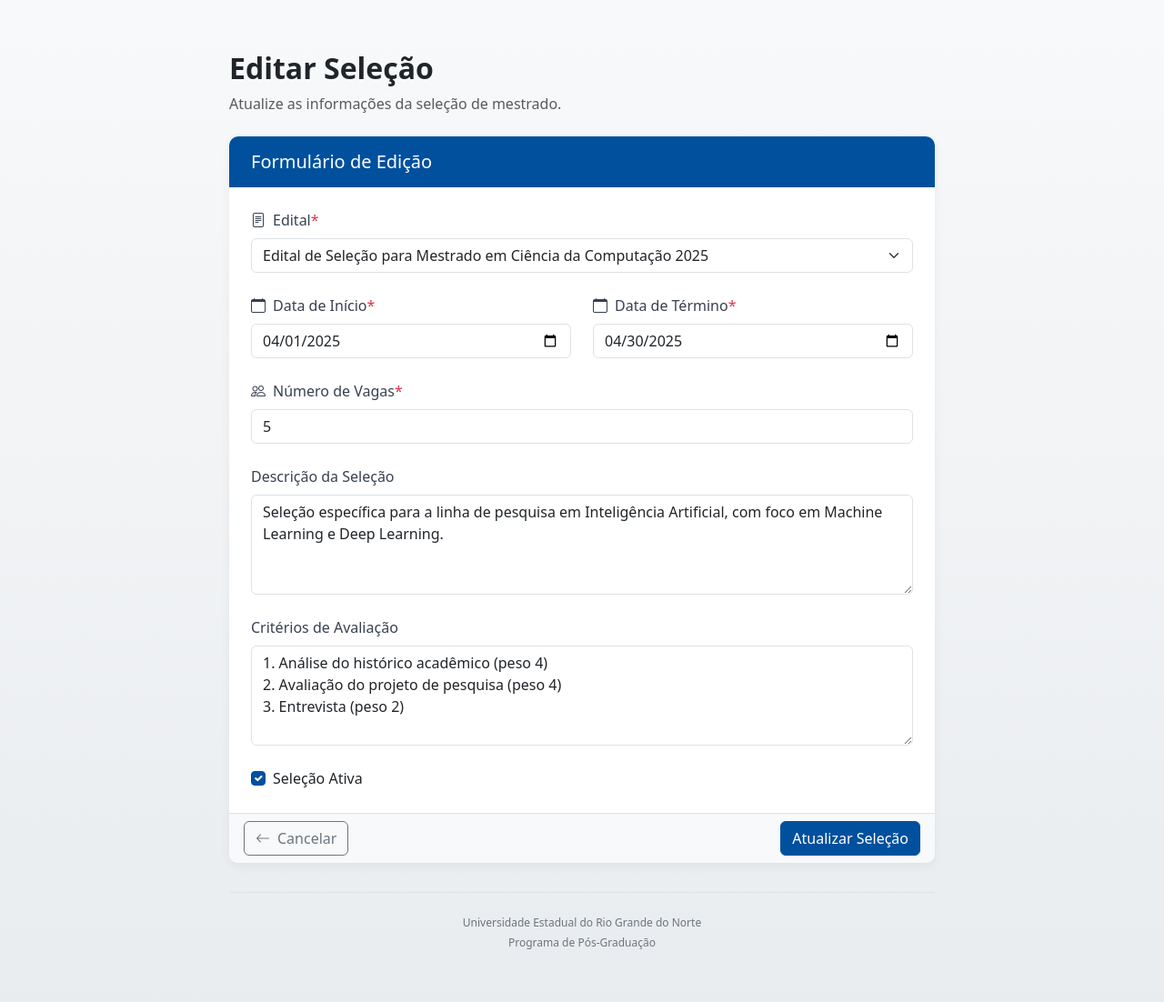
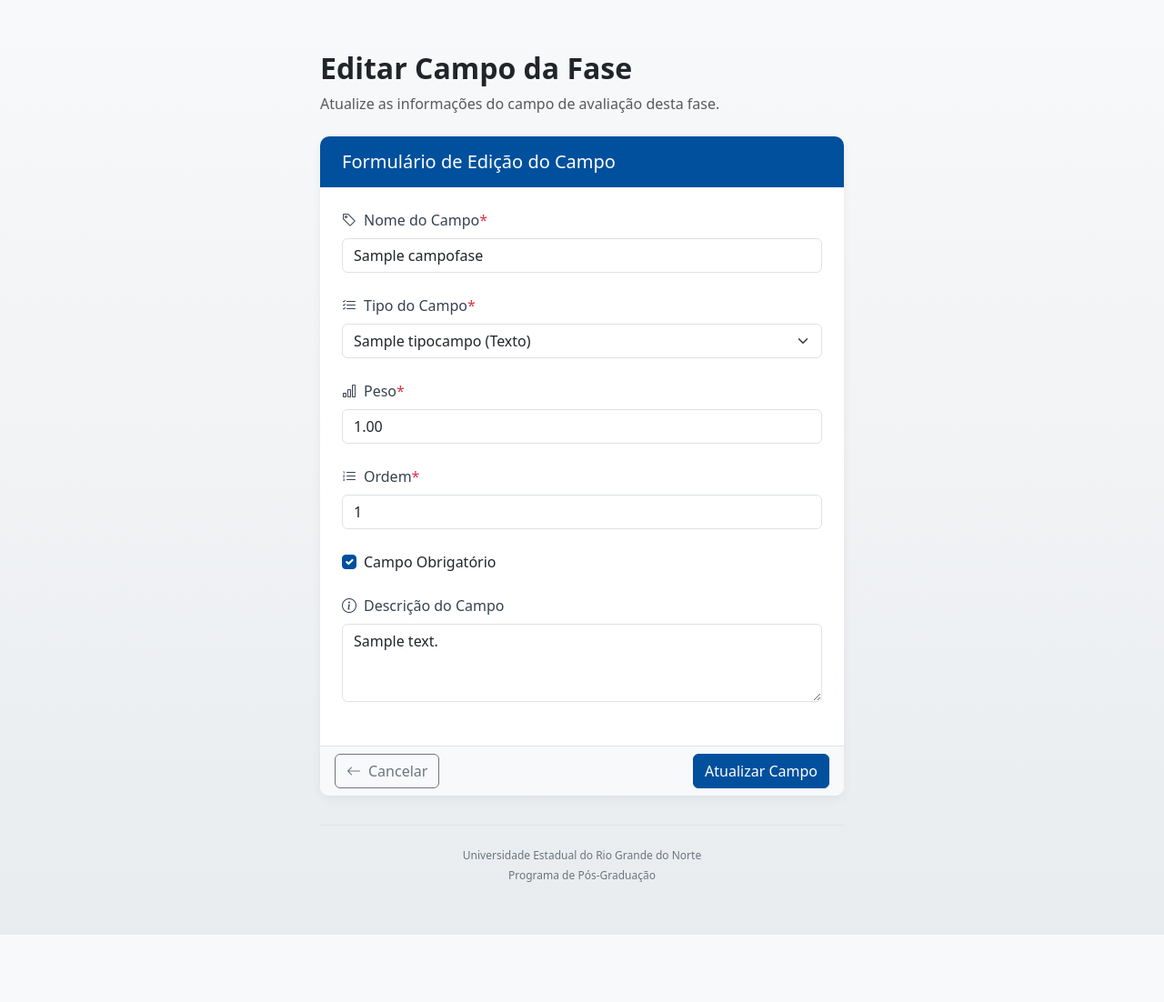
Before and after one commit to TheSunBoys/backend_mestrado, a Django app: page /campo-fase/1/editar/ in a window 1280 px wide. Shown: the whole page at 91% size. After the commit the page ends 1028 px from the top, so only its background shows below. Run offline with Django 5.2, Linux system fonts and the light colour scheme; a user stored in the database is signed in; tables that the repository leaves empty hold one stand-in row (values such as "Sample post"); parts of the project's set-up code (start-up, migrations or seed data) failed here and were passed over; some libraries are stand-ins or nearby versions.

Commit message:
correção das paginas de fases e campos

```diff
--- a/home/templates/home/fases/editar_campo.html
+++ b/home/templates/home/fases/editar_campo.html
@@ -3,7 +3,7 @@
 <head>
   <meta charset="UTF-8">
   <meta name="viewport" content="width=device-width, initial-scale=1.0">
-  <title>Editar Seleção - Sistema de Seleção de Mestrado UERN</title>
+  <title>Editar Campo da Fase - Sistema de Seleção de Mestrado UERN</title>
   <!-- Bootstrap CSS -->
   <link href="https://cdn.jsdelivr.net/npm/bootstrap@5.3.0/dist/css/bootstrap.min.css" rel="stylesheet">
   <!-- Bootstrap Icons -->
@@ -15,7 +15,7 @@
       padding: 2rem 0;
     }
     .container-custom {
-      max-width: 800px;
+      max-width: 600px;
       margin: 0 auto;
     }
     .card {
@@ -71,81 +71,73 @@
   <div class="container py-4 container-custom">
     <!-- Header -->
     <div class="mb-4">
-      <h1 class="fs-2 fw-bold mb-2">Editar Seleção</h1>
-      <p class="text-muted">Atualize as informações da seleção de mestrado.</p>
+      <h1 class="fs-2 fw-bold mb-2">Editar Campo da Fase</h1>
+      <p class="text-muted">Atualize as informações do campo de avaliação desta fase.</p>
     </div>
 
     <!-- Form Card -->
     <div class="card">
       <div class="card-header">
-        <h2 class="h5 mb-0">Formulário de Edição</h2>
+        <h2 class="h5 mb-0">Formulário de Edição do Campo</h2>
       </div>
-      <form>
+      <form method="post">
+        {% csrf_token %}
         <div class="card-body p-4">
-          <!-- Edital Selection -->
+          <!-- Nome do Campo -->
           <div class="mb-4">
-            <label for="edital" class="form-label">
-              <i class="bi bi-file-text"></i>Edital<span class="required">*</span>
+            <label for="nome" class="form-label">
+              <i class="bi bi-tag"></i>Nome do Campo<span class="required">*</span>
             </label>
-            <select class="form-select" id="edital" required>
-              <option value="">Selecione um edital</option>
-              <option value="1" selected>Edital de Seleção para Mestrado em Ciência da Computação 2025</option>
-              <option value="2">Edital de Bolsas CAPES para Mestrado</option>
-              <option value="3">Chamada para Projetos de Pesquisa</option>
+            <input type="text" class="form-control" id="nome" name="nome" value="{{ campo.nome }}" required>
+          </div>
+          <!-- Tipo do Campo -->
+          <div class="mb-4">
+            <label for="tipo_campo" class="form-label">
+              <i class="bi bi-list-check"></i>Tipo do Campo<span class="required">*</span>
+            </label>
+            <select class="form-select" id="tipo_campo" name="tipo_campo" required>
+              <option value="">Selecione o tipo</option>
+              {% for tipo in tipos_campo %}
+                <option value="{{ tipo.id }}" {% if campo.tipo.id == tipo.id %}selected{% endif %}>
+                  {{ tipo.nome }} ({{ tipo.get_tipo_dado_display }})
+                </option>
+              {% endfor %}
             </select>
           </div>
-
-          <!-- Date Fields -->
-          <div class="row mb-4">
-            <div class="col-md-6">
-              <label for="data_inicio" class="form-label">
-                <i class="bi bi-calendar"></i>Data de Início<span class="required">*</span>
-              </label>
-              <input type="date" class="form-control" id="data_inicio" value="2025-04-01" required>
-            </div>
-            <div class="col-md-6">
-              <label for="data_fim" class="form-label">
-                <i class="bi bi-calendar"></i>Data de Término<span class="required">*</span>
-              </label>
-              <input type="date" class="form-control" id="data_fim" value="2025-04-30" required>
-            </div>
+          <!-- Peso -->
+          <div class="mb-4">
+            <label for="peso" class="form-label">
+              <i class="bi bi-bar-chart"></i>Peso<span class="required">*</span>
+            </label>
+            <input type="number" class="form-control" id="peso" name="peso" min="0" step="0.01" value="{{ campo.peso }}" required>
           </div>
-
-          <!-- Vacancies Field -->
+          <!-- Ordem -->
           <div class="mb-4">
-            <label for="vagas" class="form-label">
-              <i class="bi bi-people"></i>Número de Vagas<span class="required">*</span>
+            <label for="ordem" class="form-label">
+              <i class="bi bi-list-ol"></i>Ordem<span class="required">*</span>
             </label>
-            <input type="number" class="form-control" id="vagas" min="1" value="5" required>
+            <input type="number" class="form-control" id="ordem" name="ordem" min="1" value="{{ campo.ordem }}" required>
           </div>
-
-          <!-- Description Field -->
+          <!-- Obrigatório -->
+          <div class="form-check mb-4">
+            <input class="form-check-input" type="checkbox" id="obrigatorio" name="obrigatorio" {% if campo.obrigatorio %}checked{% endif %}>
+            <label class="form-check-label" for="obrigatorio">
+              Campo Obrigatório
+            </label>
+          </div>
+          <!-- Descrição -->
           <div class="mb-4">
-            <label for="descricao" class="form-label">Descrição da Seleção</label>
-            <textarea class="form-control" id="descricao" rows="4" placeholder="Descreva os detalhes específicos desta seleção...">Seleção específica para a linha de pesquisa em Inteligência Artificial, com foco em Machine Learning e Deep Learning.</textarea>
-          </div>
-
-          <!-- Criteria Field -->
-          <div class="mb-4">
-            <label for="criterios" class="form-label">Critérios de Avaliação</label>
-            <textarea class="form-control" id="criterios" rows="4" placeholder="Descreva os critérios que serão utilizados para avaliar os candidatos...">1. Análise do histórico acadêmico (peso 4)
-2. Avaliação do projeto de pesquisa (peso 4)
-3. Entrevista (peso 2)</textarea>
-          </div>
-
-          <!-- Active Status Field -->
-          <div class="form-check">
-            <input class="form-check-input" type="checkbox" id="ativa" checked>
-            <label class="form-check-label" for="ativa">
-              Seleção Ativa
+            <label for="descricao" class="form-label">
+              <i class="bi bi-info-circle"></i>Descrição do Campo
             </label>
+            <textarea class="form-control" id="descricao" name="descricao" rows="3" placeholder="Descreva o objetivo deste campo...">{{ campo.descricao }}</textarea>
           </div>
         </div>
         <div class="card-footer d-flex justify-content-between">
-          <a href="detalhes-selecao.html" class="btn btn-outline-secondary d-inline-flex align-items-center">
+          <a href="{% url 'gerenciar_campos_fase' campo.fase.id %}" class="btn btn-outline-secondary d-inline-flex align-items-center">
             <i class="bi bi-arrow-left me-2"></i> Cancelar
           </a>
-          <button type="submit" class="btn btn-primary">Atualizar Seleção</button>
+          <button type="submit" class="btn btn-primary">Atualizar Campo</button>
         </div>
       </form>
     </div>
--- a/home/templatetags/custom_filters.py
+++ b/home/templatetags/custom_filters.py
@@ -16,3 +16,7 @@ def get_item(dictionary, key):
     if dictionary is None:
         return None
     return dictionary.get(key)
+
+@register.filter
+def dict_get(d, key):
+    return d.get(key)
--- a/home/views.py
+++ b/home/views.py
@@ -714,9 +714,10 @@ def editar_campo_fase(request, campo_id):
         campo.save()
         messages.success(request, 'Campo atualizado com sucesso!')
         return redirect('gerenciar_campos_fase', fase_id=campo.fase.id)
-
+    tipos_campo = TipoCampo.objects.all()
     return render(request, 'home/fases/editar_campo.html', {
-        'campo': campo
+        'campo': campo,
+        'tipos_campo': tipos_campo
     })
 
 @login_required
```
Also changed, not shown: home/templates/home/fases/adicionar_campo.html (+5 -7 lines), home/templates/home/fases/gerenciar_campos.html (+39 -66 lines), home/templates/home/fases/respostas.html (+19 -14 lines).
